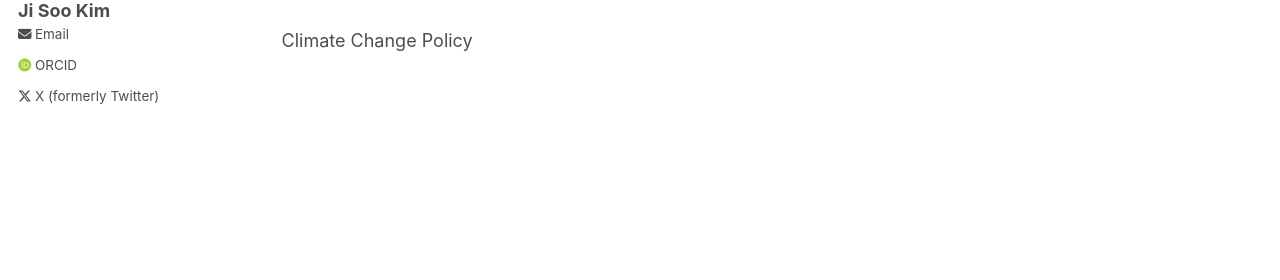
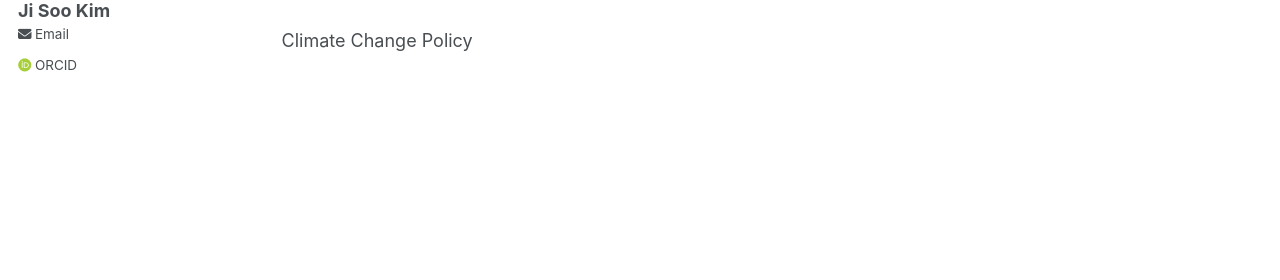
Before and after one commit to jk-jisookim/jk-jisookim.github.io, a Jekyll site: the page built from _pages/about.md, in a window 1280 px wide. Shown: the part 271-551 px from the top of the page. Built offline with Jekyll 4.4.1, drawn with Linux system fonts in a browser that asks for light colours; some web fonts are replaced.

Commit message:
Update _config.yml

```diff
--- a/_config.yml
+++ b/_config.yml
@@ -64,7 +64,7 @@ author:
   steam            : # Username
   telegram         : # URL
   tumblr           : # Username
-  twitter          : "Jisoo_Kim_311"
+  twitter          : #"Jisoo_Kim_311"
   vine             : # Username
   weibo            : # Username
   wikipedia        : # Username
```
